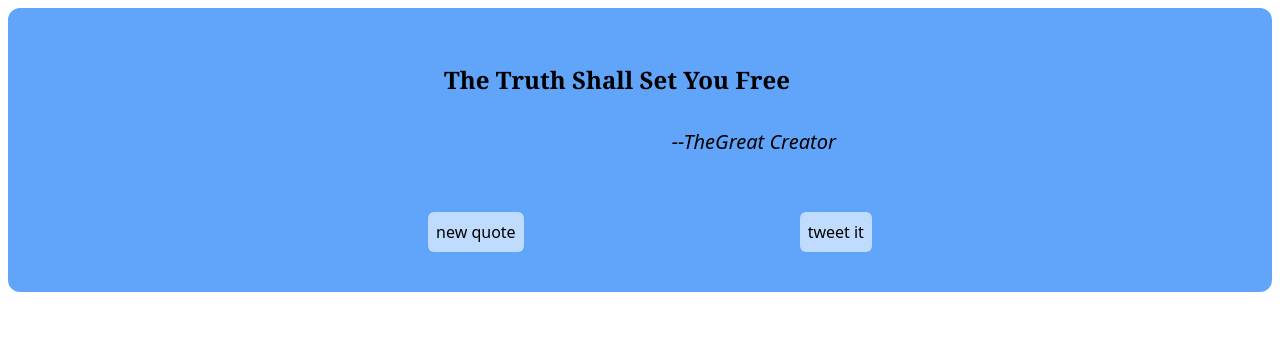
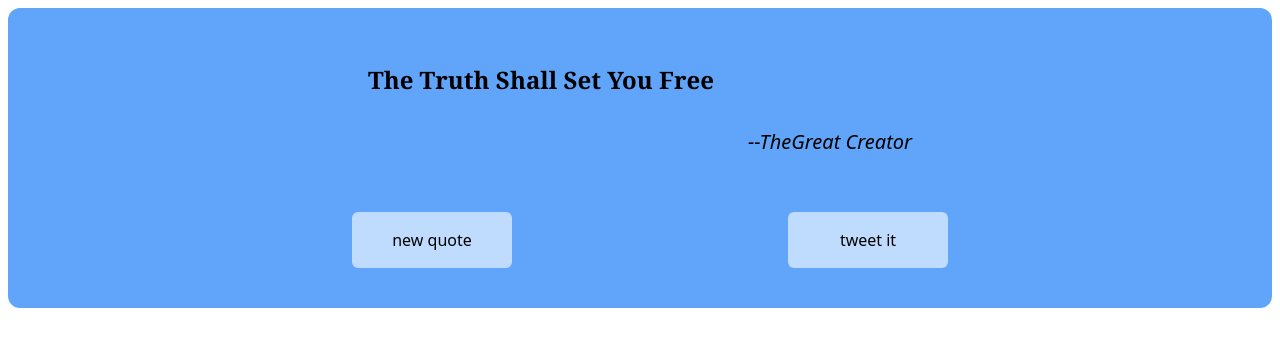
Before and after one commit to Ejiro-David/Quote-Generator, a React (Create React App) app: page / in a window 1280 px wide. Shown: the top 346 px of the page. Built offline with nearby package versions, Linux system fonts and the light colour scheme.

Commit message:
minor tweaks

```diff
--- a/src/App.js
+++ b/src/App.js
@@ -44,9 +44,9 @@ function App() {
         </div>
 
 
-        <div className='flex space-between space-x-64'>
-          <button id="new-quote" className=" hover:drop-shadow-lg rounded-md bg-blue-200 m-5 p-2" onClick={handleClick}>new quote</button>
-          <a id="tweet-quote" className="hover:drop-shadow-lg rounded-md items-end bg-blue-200 m-5 p-2" href={`https://twitter.com/intent/tweet?text=${words}%20%20--${author} &hashtags=quotes`} target="_blank" rel='noreferrer'> tweet it </a>
+        <div className='flex space-between h-24 space-x-64'>
+          <button id="new-quote" className=" hover:drop-shadow-lg hover:bg-blue-50 text-base rounded-md text-center bg-blue-200 w-40 m-5 p-2" onClick={handleClick}>new quote</button>
+          <button className="hover:drop-shadow-lg hover:bg-blue-50  text-base rounded-md items-end w-40 text-center bg-blue-200 m-5 p-2"><a id="tweet-quote"  href={`https://twitter.com/intent/tweet?text=${words}%20%20--${author} &hashtags=quotes`} target="_blank" rel='noreferrer'> tweet it </a></button>
         </div>
 
       </div>
```
